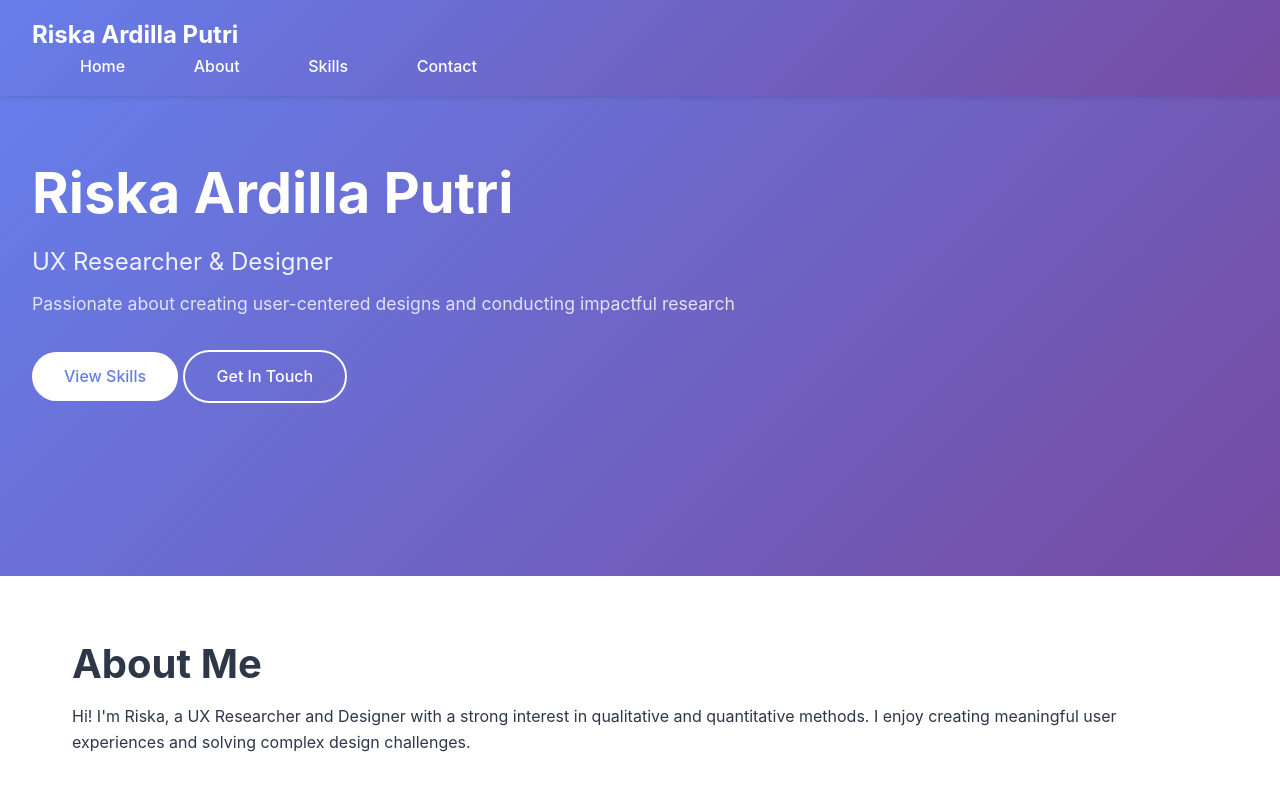
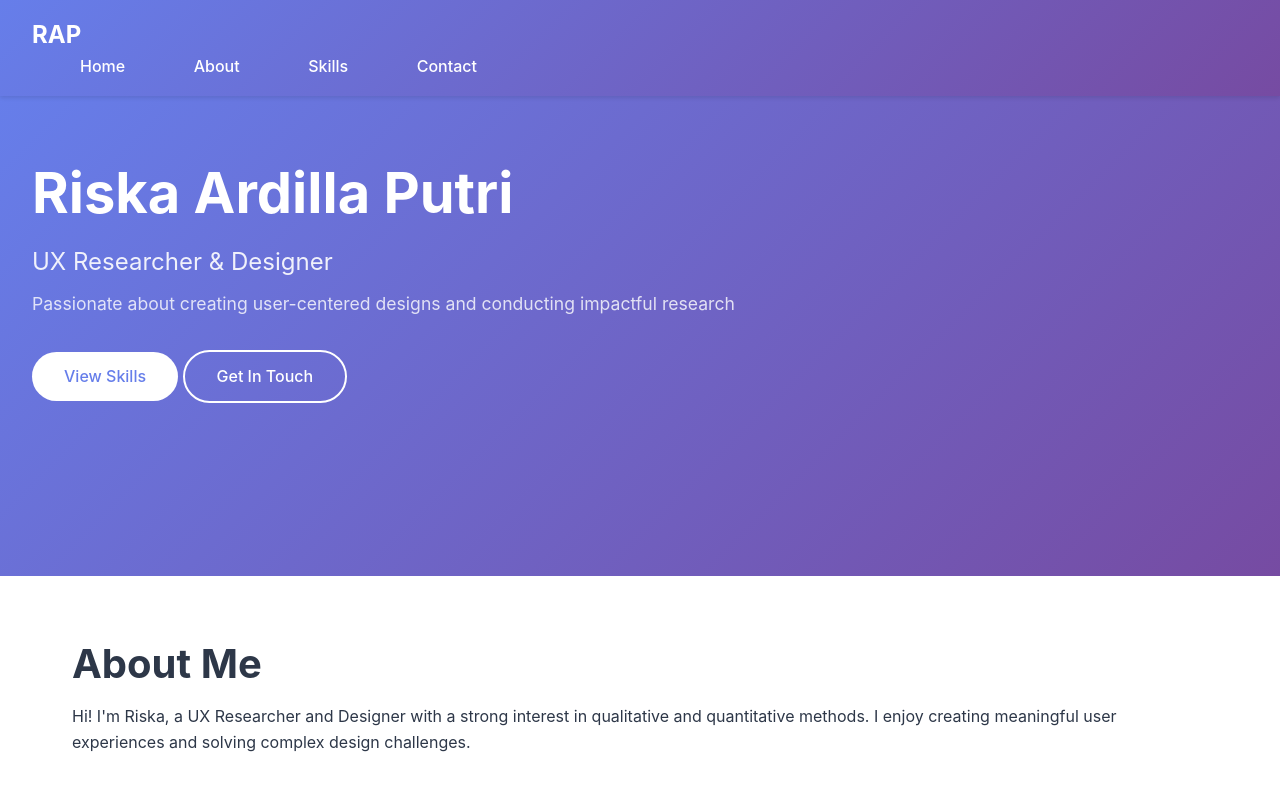
Before and after one commit to rardlla/in-person-project-2, a plain HTML site: page index.html in a window 1280 px wide. Shown: the top 800 px of the page. Drawn offline with Linux system fonts and the light colour scheme.

Commit message:
FINISH PROJECT 2

```diff
--- a/index.html
+++ b/index.html
@@ -10,7 +10,7 @@
     <!-- Navigation Bar -->
     <nav id="navbar">
         <div class="nav-brand">
-            <span>Riska Ardilla Putri</span>
+            <span>RAP</span>
         </div>
         <ul class="nav-menu">
             <li><a href="#home" class="nav-link">Home</a></li>
```
Also changed, not shown: 1 other file.
